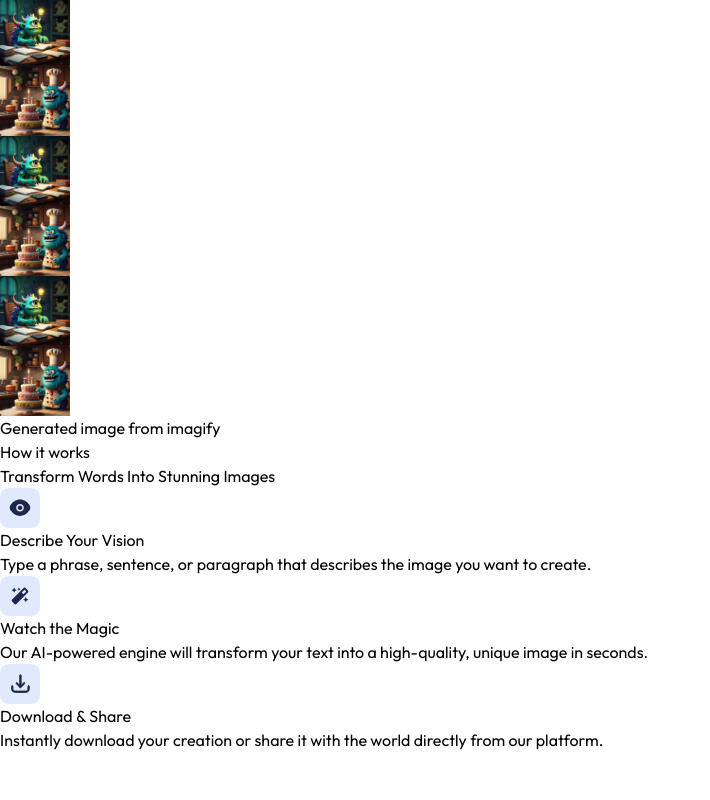
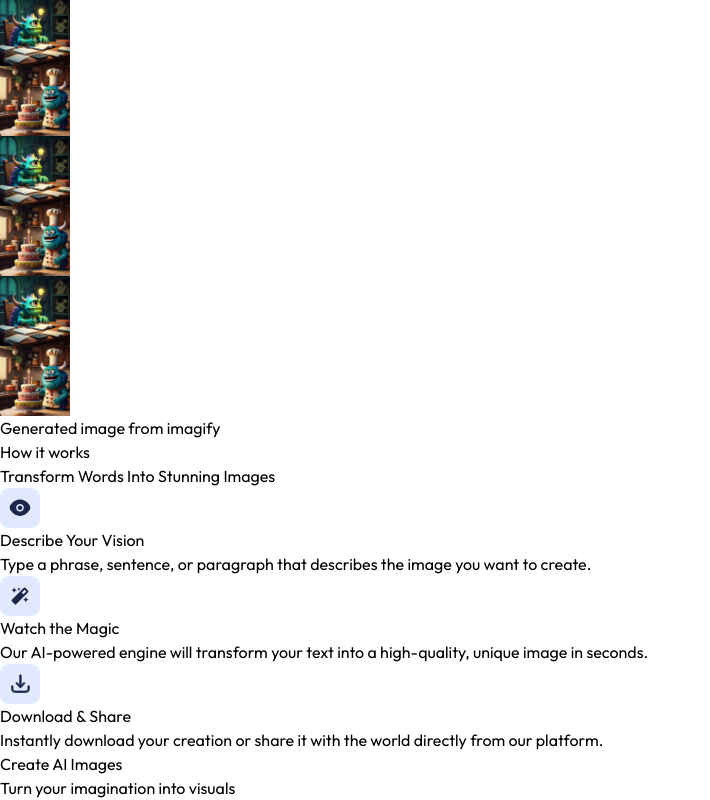
Before and after one commit to competitiveakshay/AI-Image-Generator, a React (Vite) app in the folder client/: page / in a window 1280 px wide. Shown: the part 292-1092 px from the top of the page, without its empty margins (0-710 px from the left). Before the commit the page ends 1044 px from the top, so only its background shows below. Built offline with nearby package versions, Linux system fonts and the light colour scheme.

Commit message:
New component started

```diff
--- /dev/null
+++ b/client/src/Components/Description.jsx
@@ -0,0 +1,12 @@
+
+
+const Description = () => {
+  return (
+    <div className="flex flex-col items-center justify-center my-24 p-6 md:px-28">
+        <h1 className="text-3xl sm:text-4xl font-semibold mb-2">Create AI Images</h1>
+        <p className="text-gray-500 mb-8">Turn your imagination into visuals</p>
+    </div>
+  )
+}
+
+export default Description
--- a/client/src/Pages/Home.jsx
+++ b/client/src/Pages/Home.jsx
@@ -1,3 +1,4 @@
+import Description from "../Components/Description";
 import Header from "../Components/Header";
 import Steps from "../Components/Steps";
 
@@ -6,6 +7,7 @@ const Home = () => {
     <div>
       <Header/>
       <Steps/>
+      <Description/>
     </div>
   )
 };
```
